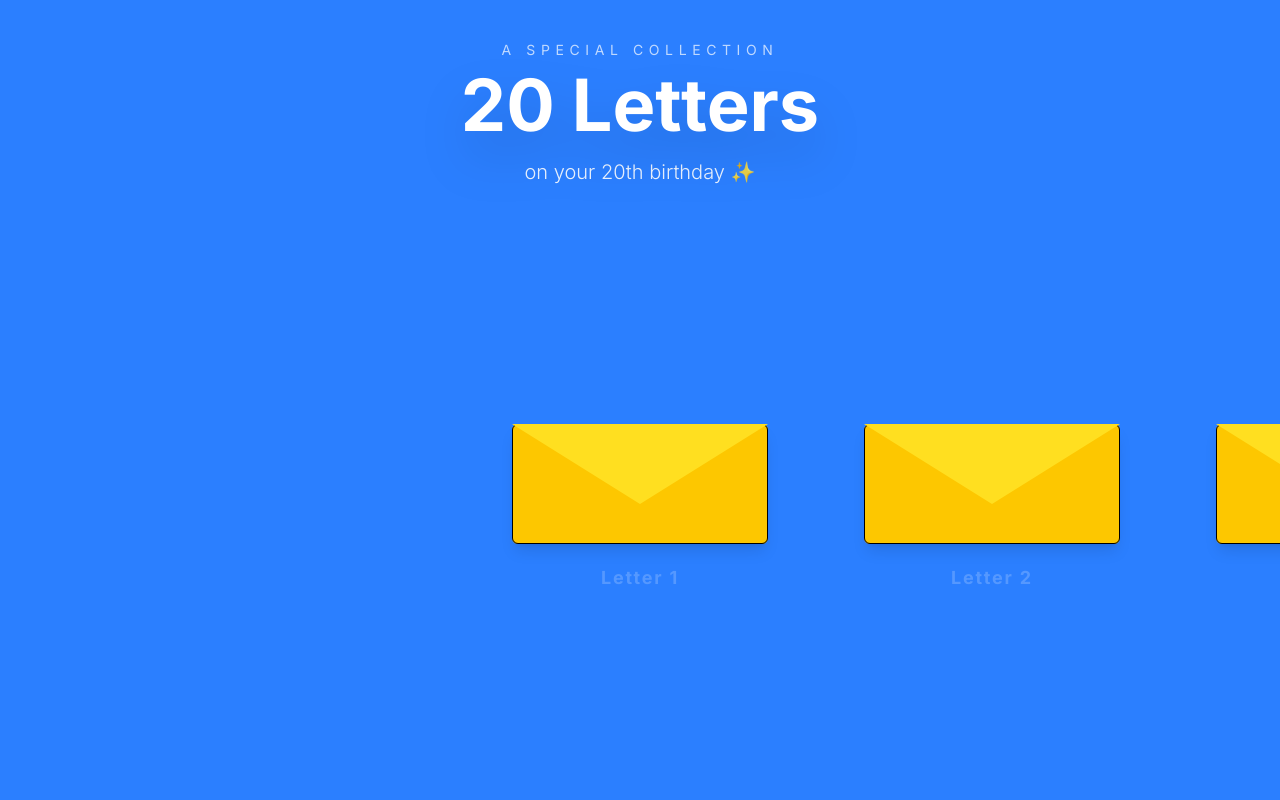
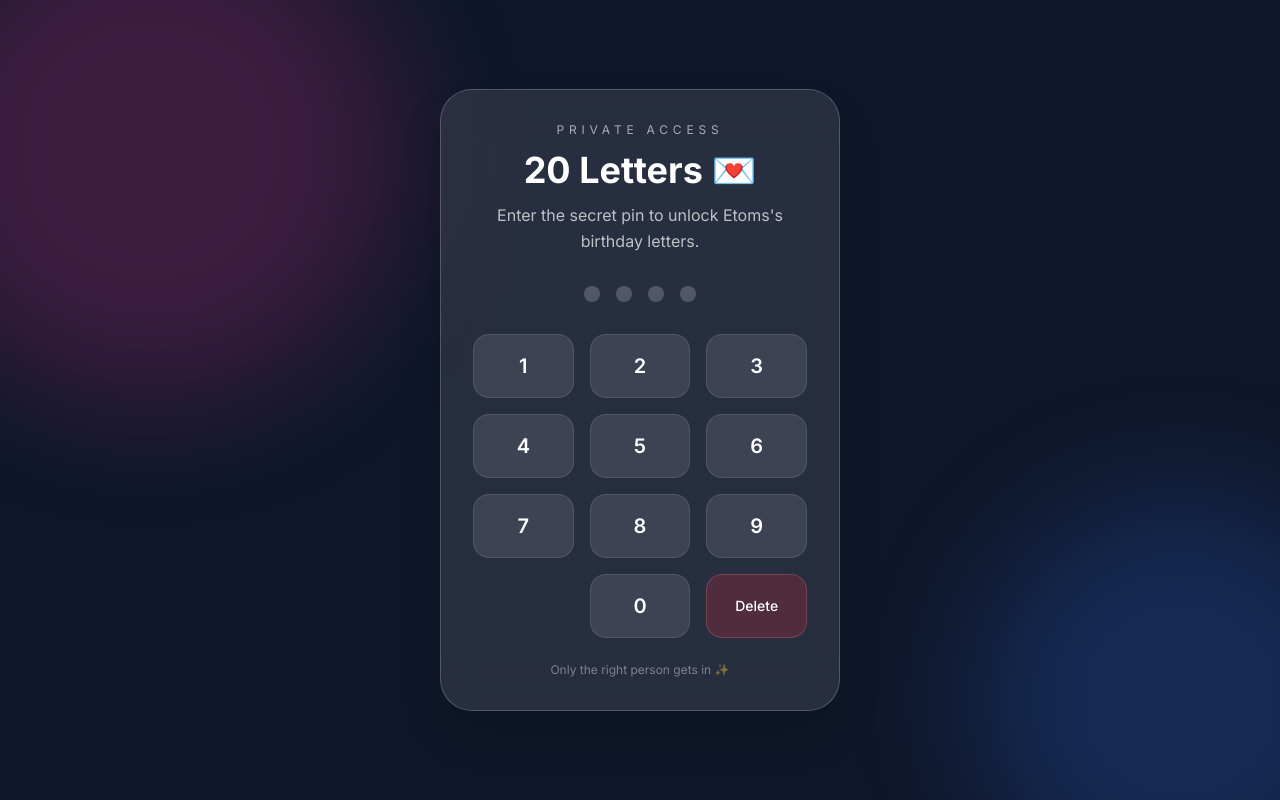
Before and after one commit to Emmanuelodey2/birthdayboy, a Next.js app: page / in a window 1280 px wide. Built offline with nearby package versions, Linux system fonts and the light colour scheme.

Commit message:
Uncomment lock screen and related UI components

```diff
--- a/src/app/page.tsx
+++ b/src/app/page.tsx
@@ -35,130 +35,130 @@ export default function Home() {
     setEnteredPin((prev) => prev.slice(0, -1));
   };
 
-  // // LOCK SCREEN
-  // if (!isUnlocked) {
-  //   return (
-  //     <div className="w-screen h-screen overflow-hidden bg-[#0f172a] relative flex items-center justify-center">
+  // LOCK SCREEN
+  if (!isUnlocked) {
+    return (
+      <div className="w-screen h-screen overflow-hidden bg-[#0f172a] relative flex items-center justify-center">
 
-  //       {/* BACKGROUND GLOW */}
-  //       <div className="absolute inset-0">
-  //         <div className="absolute w-[500px] h-[500px] bg-pink-500/20 blur-3xl rounded-full top-[-100px] left-[-100px]" />
-  //         <div className="absolute w-[400px] h-[400px] bg-blue-500/20 blur-3xl rounded-full bottom-[-100px] right-[-100px]" />
-  //       </div>
+        {/* BACKGROUND GLOW */}
+        <div className="absolute inset-0">
+          <div className="absolute w-[500px] h-[500px] bg-pink-500/20 blur-3xl rounded-full top-[-100px] left-[-100px]" />
+          <div className="absolute w-[400px] h-[400px] bg-blue-500/20 blur-3xl rounded-full bottom-[-100px] right-[-100px]" />
+        </div>
 
-  //       {/* CARD */}
-  //       <div
-  //         className="
-  //           relative z-10
-  //           w-[92%]
-  //           max-w-[400px]
-  //           rounded-[32px]
-  //           bg-white/10
-  //           backdrop-blur-xl
-  //           border border-white/20
-  //           shadow-2xl
-  //           p-6 sm:p-8
-  //         "
-  //       >
+        {/* CARD */}
+        <div
+          className="
+            relative z-10
+            w-[92%]
+            max-w-[400px]
+            rounded-[32px]
+            bg-white/10
+            backdrop-blur-xl
+            border border-white/20
+            shadow-2xl
+            p-6 sm:p-8
+          "
+        >
 
-  //         {/* TITLE */}
-  //         <div className="text-center">
-  //           <p className="text-white/60 tracking-[0.4em] uppercase text-[10px] sm:text-xs">
-  //             Private Access
-  //           </p>
+          {/* TITLE */}
+          <div className="text-center">
+            <p className="text-white/60 tracking-[0.4em] uppercase text-[10px] sm:text-xs">
+              Private Access
+            </p>
 
-  //           <h1 className="text-white font-bold text-3xl sm:text-4xl mt-3">
-  //             20 Letters 💌
-  //           </h1>
+            <h1 className="text-white font-bold text-3xl sm:text-4xl mt-3">
+              20 Letters 💌
+            </h1>
 
-  //           <p className="text-white/70 text-sm sm:text-base mt-3 leading-relaxed">
-  //             Enter the secret pin to unlock Etoms's birthday letters.
-  //           </p>
-  //         </div>
+            <p className="text-white/70 text-sm sm:text-base mt-3 leading-relaxed">
+              Enter the secret pin to unlock Etoms's birthday letters.
+            </p>
+          </div>
 
-  //         {/* PIN DOTS */}
-  //         <div className="flex justify-center gap-4 mt-8 mb-8">
-  //           {[0, 1, 2, 3].map((i) => (
-  //             <div
-  //               key={i}
-  //               className={`
-  //                 w-4 h-4 rounded-full transition-all duration-300
-  //                 ${
-  //                   enteredPin[i]
-  //                     ? "bg-white scale-110"
-  //                     : "bg-white/20"
-  //                 }
-  //               `}
-  //             />
-  //           ))}
-  //         </div>
+          {/* PIN DOTS */}
+          <div className="flex justify-center gap-4 mt-8 mb-8">
+            {[0, 1, 2, 3].map((i) => (
+              <div
+                key={i}
+                className={`
+                  w-4 h-4 rounded-full transition-all duration-300
+                  ${
+                    enteredPin[i]
+                      ? "bg-white scale-110"
+                      : "bg-white/20"
+                  }
+                `}
+              />
+            ))}
+          </div>
 
-  //         {/* DIAL PAD */}
-  //         <div className="grid grid-cols-3 gap-4">
+          {/* DIAL PAD */}
+          <div className="grid grid-cols-3 gap-4">
 
-  //           {[1,2,3,4,5,6,7,8,9].map((num) => (
-  //             <button
-  //               key={num}
-  //               onClick={() => handleNumberClick(num.toString())}
-  //               className="
-  //                 h-16 rounded-2xl
-  //                 bg-white/10
-  //                 border border-white/10
-  //                 text-white text-xl font-semibold
-  //                 active:scale-95
-  //                 transition-all duration-200
-  //                 hover:bg-white/20
-  //               "
-  //             >
-  //               {num}
-  //             </button>
-  //           ))}
+            {[1,2,3,4,5,6,7,8,9].map((num) => (
+              <button
+                key={num}
+                onClick={() => handleNumberClick(num.toString())}
+                className="
+                  h-16 rounded-2xl
+                  bg-white/10
+                  border border-white/10
+                  text-white text-xl font-semibold
+                  active:scale-95
+                  transition-all duration-200
+                  hover:bg-white/20
+                "
+              >
+                {num}
+              </button>
+            ))}
 
-  //           {/* EMPTY */}
-  //           <div />
+            {/* EMPTY */}
+            <div />
 
-  //           {/* 0 */}
-  //           <button
-  //             onClick={() => handleNumberClick("0")}
-  //             className="
-  //               h-16 rounded-2xl
-  //               bg-white/10
-  //               border border-white/10
-  //               text-white text-xl font-semibold
-  //               active:scale-95
-  //               transition-all duration-200
-  //               hover:bg-white/20
-  //             "
-  //           >
-  //             0
-  //           </button>
+            {/* 0 */}
+            <button
+              onClick={() => handleNumberClick("0")}
+              className="
+                h-16 rounded-2xl
+                bg-white/10
+                border border-white/10
+                text-white text-xl font-semibold
+                active:scale-95
+                transition-all duration-200
+                hover:bg-white/20
+              "
+            >
+              0
+            </button>
 
-  //           {/* DELETE */}
-  //           <button
-  //             onClick={handleDelete}
-  //             className="
-  //               h-16 rounded-2xl
-  //               bg-red-500/20
-  //               border border-red-300/20
-  //               text-white text-sm font-medium
-  //               active:scale-95
-  //               transition-all duration-200
-  //             "
-  //           >
-  //             Delete
-  //           </button>
+            {/* DELETE */}
+            <button
+              onClick={handleDelete}
+              className="
+                h-16 rounded-2xl
+                bg-red-500/20
+                border border-red-300/20
+                text-white text-sm font-medium
+                active:scale-95
+                transition-all duration-200
+              "
+            >
+              Delete
+            </button>
 
-  //         </div>
+          </div>
 
-  //         {/* HINT */}
-  //         <p className="text-center text-white/40 text-xs mt-6">
-  //           Only the right person gets in ✨
-  //         </p>
+          {/* HINT */}
+          <p className="text-center text-white/40 text-xs mt-6">
+            Only the right person gets in ✨
+          </p>
 
-  //       </div>
-  //     </div>
-  //   );
-  // }
+        </div>
+      </div>
+    );
+  }
 
   // MAIN WEBSITE
   return (
```
